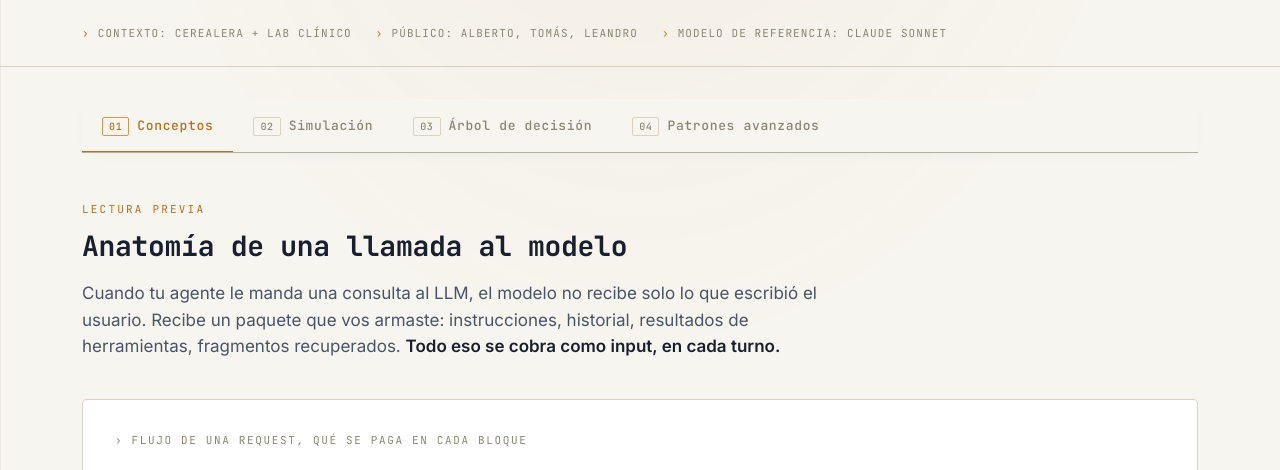
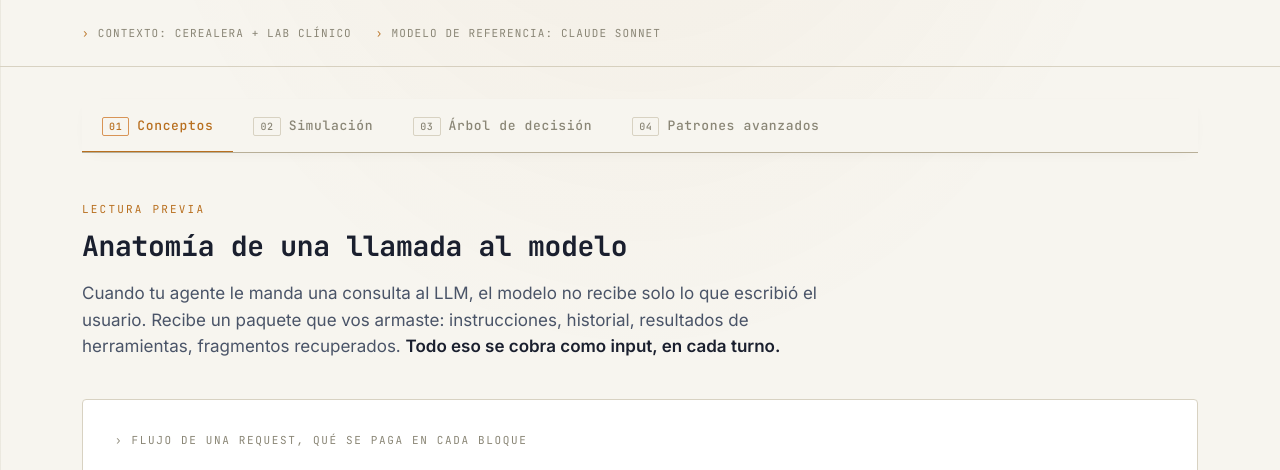
Before and after one commit to 46u571N/tokens, a plain HTML site: page index.html in a window 1280 px wide. Shown: the part 301-771 px from the top of the page. Drawn offline with Linux system fonts and the light colour scheme.

Commit message:
Fix HTML formatting in index.html

```diff
--- a/index.html
+++ b/index.html
@@ -255,7 +255,7 @@
     </p>
     <div class="meta-row">
       <span>contexto: cerealera + lab clínico</span>
-      <span>público: Alberto, Tomás, Leandro</span>
+
       <span>modelo de referencia: Claude Sonnet</span>
     </div>
   </div>
```
